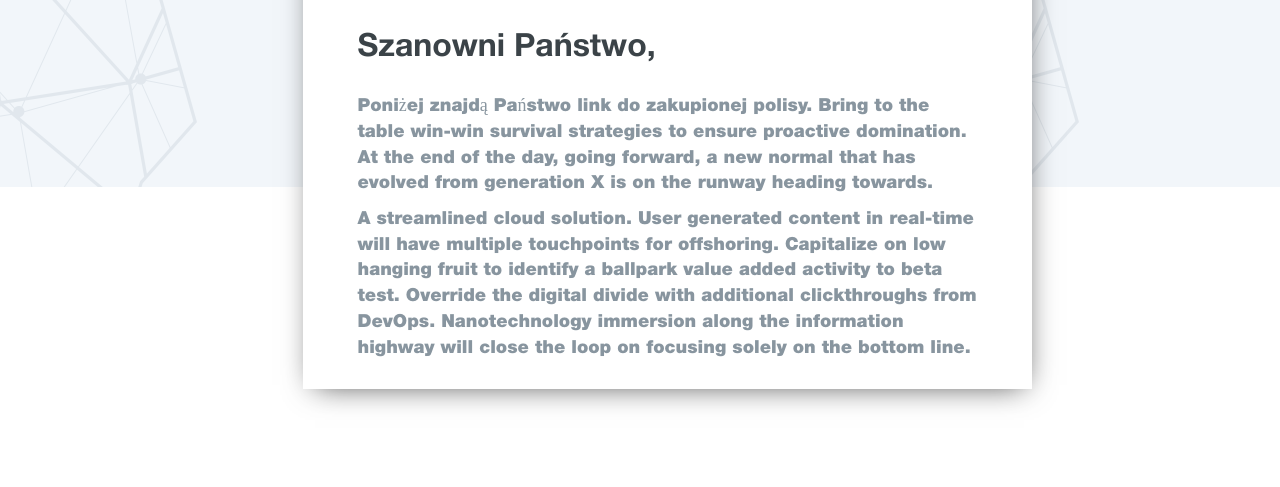
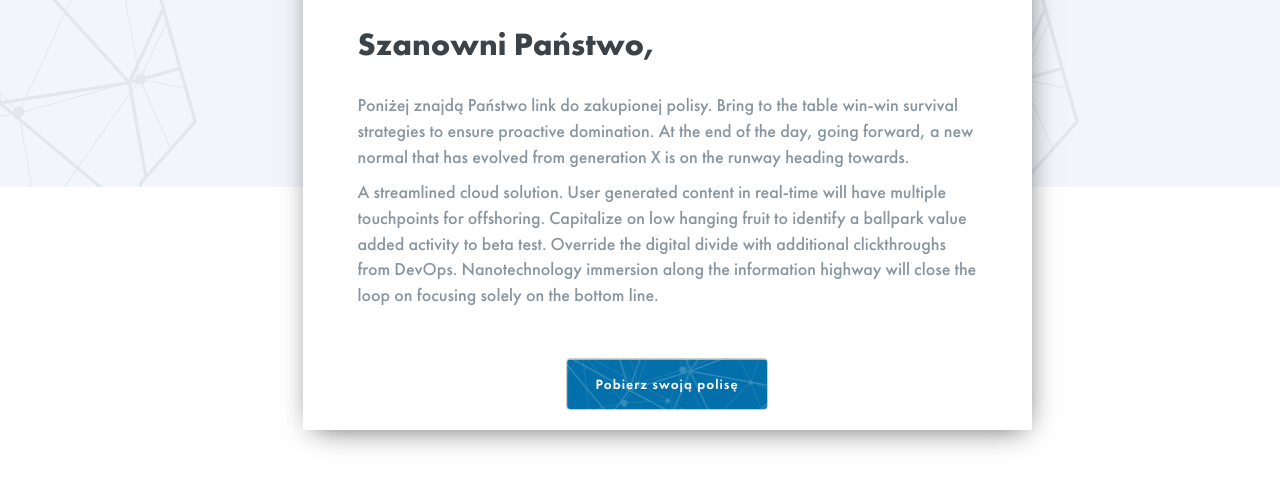
Before and after one commit to EwelinaDziewiela/polisy, a website: page app/email.html in a window 1280 px wide. Shown: the part 213-700 px from the top of the page. Drawn offline with nearby package versions, Linux system fonts and the light colour scheme; files that its build step writes are made by us from their sources.

Commit message:
email html and styles changes

```diff
--- a/app/email.html
+++ b/app/email.html
@@ -33,6 +33,10 @@
                             on focusing solely on the bottom line.</p>
 
                     </div>
+                    <div class="download-button__container">
+                        <button type="submit" class="btn btn-default download-button">Pobierz swoją polisę</button>
+
+                    </div>
                 </div>
             </div>
         </div>
--- a/app/sass/email.sass
+++ b/app/sass/email.sass
@@ -46,16 +46,26 @@
   padding: 0 40px
 
 .main-container__title
-  font-family: "HelveticaNeueBold"
+  font-family: "FuturaPTBold"
   font-size: 32px
   color: $fourth-color
   margin-bottom: 30px
 
 .main-container__text
-  font-family: "HelveticaNeue-Black"
+  font-family: "FuturaPTMedium"
   font-size: 18px
   font-weight: 100
   color: $fifth-color
+
+.download-button__container
+  margin-top: 50px
+
+.download-button, .download-button:hover, .download-button:active, .download-button:focus
+  background-image: url(../img/button.png)
+  color: white
+  padding: 15px 28px
+  font-family: "FuturaPTDemi"
+  letter-spacing: 1px
 
 
 @media (max-width: 767px)
```
